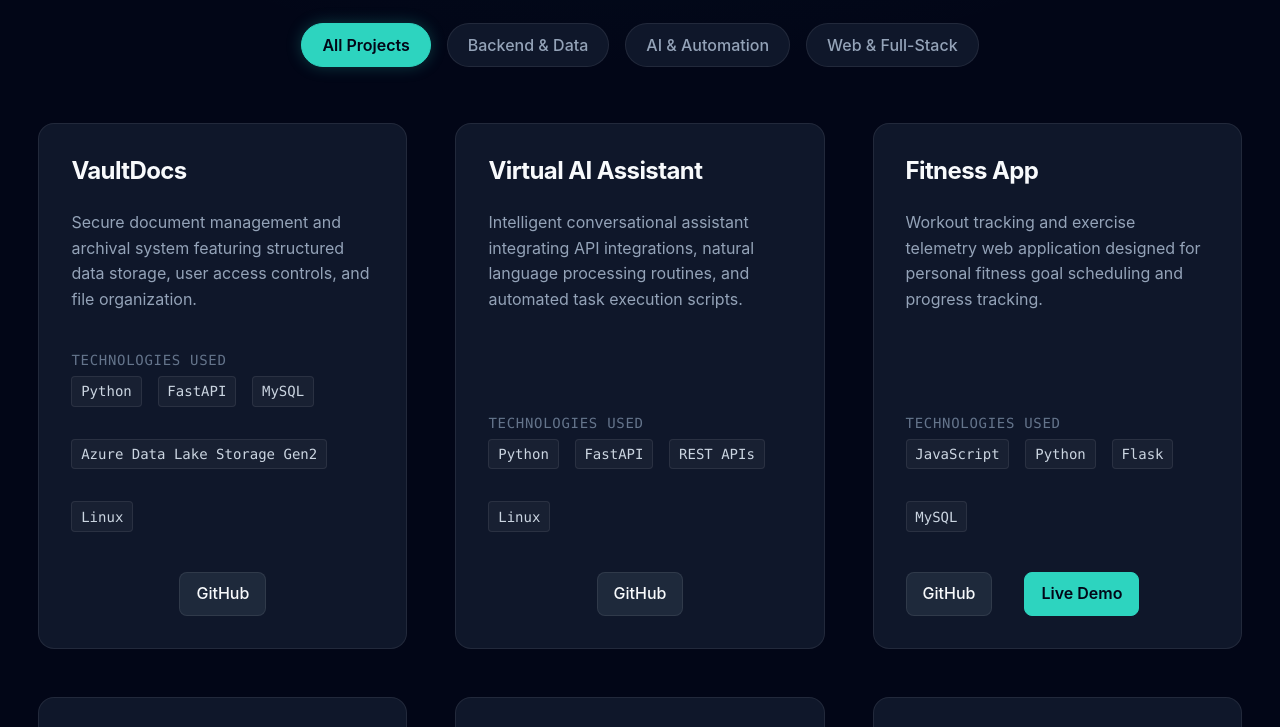
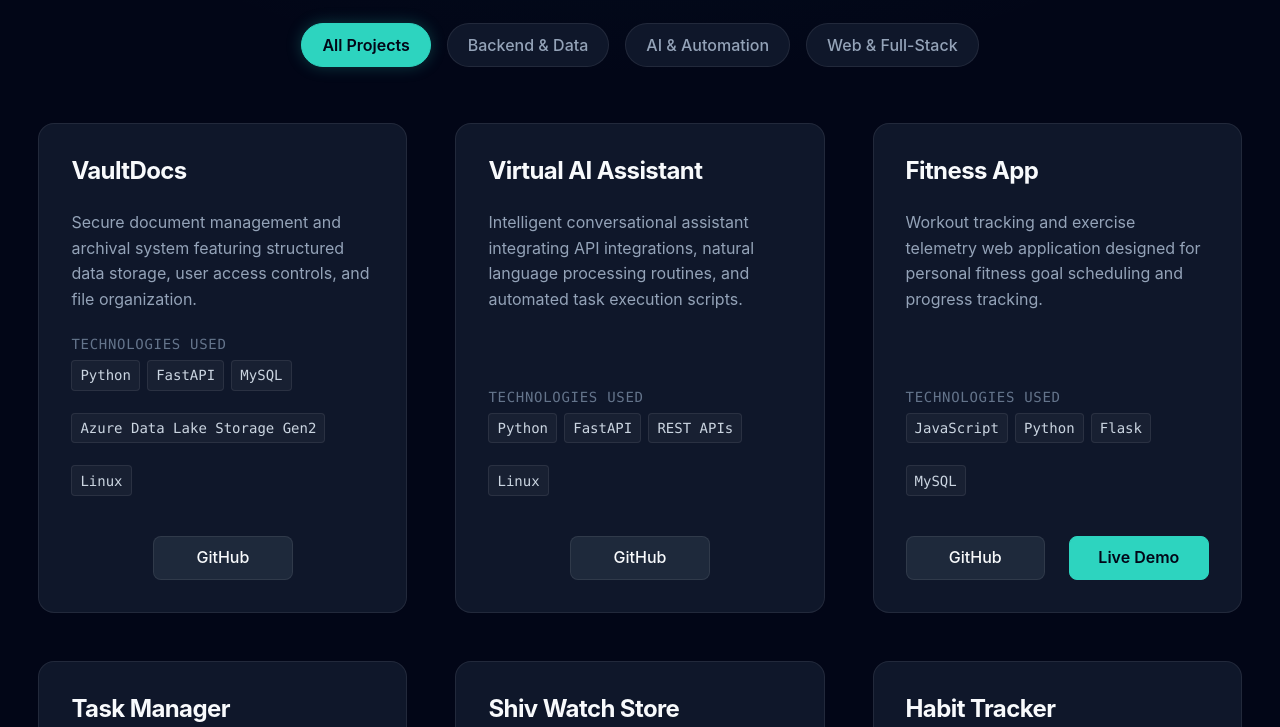
Before and after one commit to pavanporiya/portfolio, a website with bundled scripts: page index.html in a window 1280 px wide. Shown: the part 3200-3927 px from the top of the page. Built offline with nearby package versions, Linux system fonts and the light colour scheme; no server answers.

Commit message:
fix: align project cards and standardize action buttons

```diff
--- a/assets/css/layout.css
+++ b/assets/css/layout.css
@@ -405,39 +405,16 @@ div[id] {
   gap: clamp(var(--space-6, 1.5rem), 3vw, var(--space-8, 2rem));
 }
 
-@media (min-width: 768px) {
+@media (min-width: 640px) {
   .projects-grid {
     grid-template-columns: repeat(2, 1fr);
   }
 }
 
-@media (min-width: 1280px) {
+@media (min-width: 1024px) {
   .projects-grid {
     grid-template-columns: repeat(3, 1fr);
   }
-}
-
-.project-body {
-  display: flex;
-  flex-direction: column;
-  gap: var(--space-3, 0.75rem);
-  flex: 1;
-}
-
-.tech-tags-list {
-  display: flex;
-  flex-wrap: wrap;
-  gap: var(--space-2, 0.5rem);
-  list-style: none;
-  padding: 0;
-  margin: 0;
-}
-
-.project-links {
-  display: flex;
-  align-items: center;
-  gap: var(--space-4, 1rem);
-  margin-top: auto;
 }
 
 /* 6.5 GitHub Activity Layout */
--- a/assets/css/projects.css
+++ b/assets/css/projects.css
@@ -314,10 +314,12 @@
    ========================================================================== */
 
 .project-tech {
-  margin-top: var(--space-2, 0.5rem);
+  margin-top: auto;
   display: flex;
   flex-direction: column;
   gap: 0.375rem;
+  min-height: 5.25rem;
+  justify-content: flex-start;
 }
 
 .tech-stack-title {
@@ -333,7 +335,8 @@
 .tech-tags-list {
   display: flex;
   flex-wrap: wrap;
-  gap: 0.375rem 0.5rem;
+  align-items: flex-start;
+  gap: 0.375rem 0.45rem;
   list-style: none;
   margin: 0;
   padding: 0;
@@ -342,7 +345,7 @@
 .tech-tag {
   display: inline-flex;
   align-items: center;
-  padding: 0.2rem 0.55rem;
+  padding: 0.2rem 0.5rem;
   font-family: var(--font-family-mono);
   font-size: var(--font-size-caption);
   font-weight: var(--font-weight-regular);
@@ -350,6 +353,7 @@
   background-color: rgba(255, 255, 255, 0.04);
   border: 1px solid var(--color-border);
   border-radius: var(--radius-sm);
+  white-space: nowrap;
   transition:
     color var(--transition-fast),
     border-color var(--transition-fast),
@@ -373,11 +377,11 @@
 
 .project-links {
   display: flex;
-  flex-wrap: wrap;
   align-items: center;
-  gap: var(--space-2, 0.75rem);
-  margin-top: var(--space-3, 1rem);
+  gap: var(--space-3, 0.75rem);
+  margin-top: auto;
   padding-top: var(--space-2, 0.5rem);
+  width: 100%;
 }
 
 /* Center single action button horizontally when card has only one button */
@@ -388,6 +392,8 @@
 
 .project-links > .btn-link:only-child,
 .project-links > a:only-child {
+  flex: 0 1 auto;
+  min-width: 140px;
   margin-left: auto;
   margin-right: auto;
 }
@@ -403,6 +409,8 @@
   font-weight: var(--font-weight-medium);
   text-decoration: none;
   border-radius: var(--radius-md);
+  flex: 1 1 0px;
+  text-align: center;
   transition:
     color var(--transition-fast),
     background-color var(--transition-fast),
```
